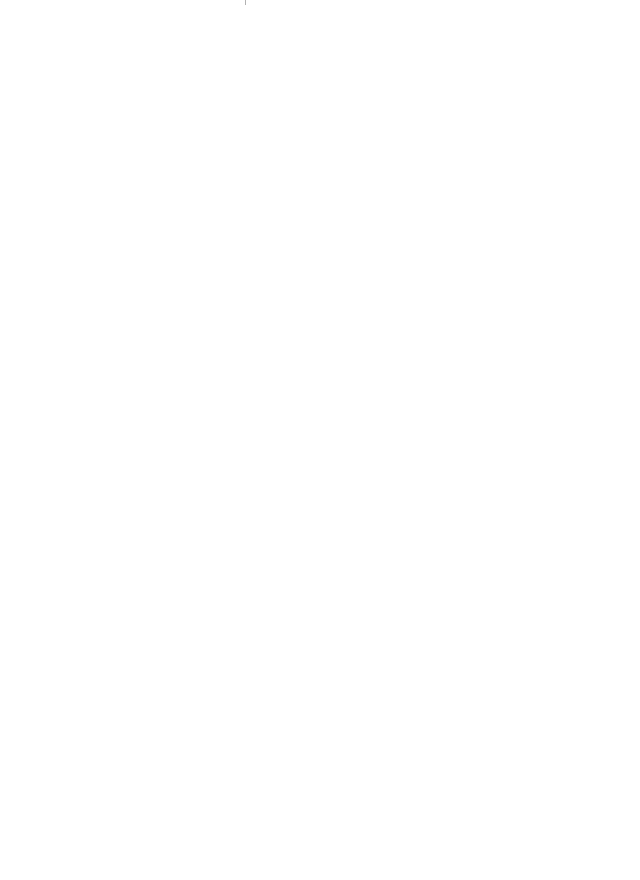
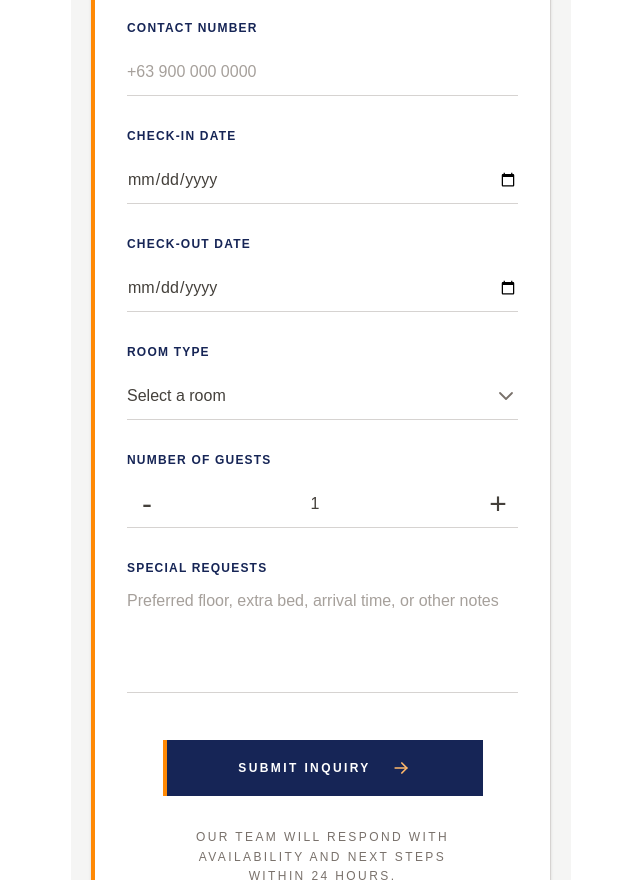
Before and after one commit to jork1216/booking-template, a Next.js app: page /booking in a window 1280 px wide. Before the commit this address had no page. Shown: the part 420-1300 px from the top of the page, without its empty margins (319-959 px from the left). Before the commit the page ends 800 px from the top, so only its background shows below. Built offline with nearby package versions, Linux system fonts and the light colour scheme.

Commit message:
added booking

```diff
--- /dev/null
+++ b/app/booking/page.tsx
@@ -0,0 +1,206 @@
+"use client";
+
+import { useState } from "react";
+import Navbar from "../components/Navbar";
+import Footer from "../components/Footer";
+
+export default function Booking() {
+  const [guests, setGuests] = useState(1);
+
+  return (
+    <div className="mx-auto min-h-[844px] w-full max-w-[500px] bg-stone-100">
+      <Navbar />
+      <section className="bg-stone-100 px-5 py-12 text-center">
+        <h1 className="font-serif text-2xl leading-snug text-blue-950">
+          Booking Inquiry
+        </h1>
+        <p className="mx-auto mt-5 max-w-80 text-base italic leading-relaxed text-stone-500">
+          Share your stay details below and our team will help confirm the right
+          room, dates, and next steps for your visit.
+        </p>
+      </section>
+
+      <section className="bg-stone-100 px-5 pb-12">
+        <form className="border border-l-4 border-stone-300 border-l-orange-400 bg-white px-8 py-10 shadow-sm">
+          <div className="space-y-8">
+            <div>
+              <label
+                htmlFor="full-name"
+                className="block text-xs font-bold uppercase tracking-[0.1em] text-blue-950"
+              >
+                Full Name
+              </label>
+              <input
+                id="full-name"
+                name="fullName"
+                type="text"
+                placeholder="Your name"
+                className="mt-3 h-12 w-full border-b border-stone-300 bg-transparent text-base text-stone-700 outline-none placeholder:text-stone-400 focus:border-blue-950"
+              />
+            </div>
+
+            <div>
+              <label
+                htmlFor="contact-number"
+                className="block text-xs font-bold uppercase tracking-[0.1em] text-blue-950"
+              >
+                Contact Number
+              </label>
+              <input
+                id="contact-number"
+                name="contactNumber"
+                type="tel"
+                placeholder="+63 900 000 0000"
+                className="mt-3 h-12 w-full border-b border-stone-300 bg-transparent text-base text-stone-700 outline-none placeholder:text-stone-400 focus:border-blue-950"
+              />
+            </div>
+
+            <div>
+              <label
+                htmlFor="check-in"
+                className="block text-xs font-bold uppercase tracking-[0.1em] text-blue-950"
+              >
+                Check-In Date
+              </label>
+              <input
+                id="check-in"
+                name="checkIn"
+                type="date"
+                className="mt-3 h-12 w-full border-b border-stone-300 bg-transparent text-base text-stone-700 outline-none focus:border-blue-950"
+              />
+            </div>
+
+            <div>
+              <label
+                htmlFor="check-out"
+                className="block text-xs font-bold uppercase tracking-[0.1em] text-blue-950"
+              >
+                Check-Out Date
+              </label>
+              <input
+                id="check-out"
+                name="checkOut"
+                type="date"
+                className="mt-3 h-12 w-full border-b border-stone-300 bg-transparent text-base text-stone-700 outline-none focus:border-blue-950"
+              />
+            </div>
+
+            <div>
+              <label
+                htmlFor="room-type"
+                className="block text-xs font-bold uppercase tracking-[0.1em] text-blue-950"
+              >
+                Room Type
+              </label>
+              <div className="relative mt-3">
+                <select
+                  id="room-type"
+                  name="roomType"
+                  defaultValue=""
+                  className="h-12 w-full appearance-none border-b border-stone-300 bg-transparent pr-10 text-base text-stone-700 outline-none focus:border-blue-950"
+                >
+                  <option value="" disabled>
+                    Select a room
+                  </option>
+                  <option>Standard Room</option>
+                  <option>Family Room</option>
+                  <option>Deluxe Room</option>
+                </select>
+                <svg
+                  aria-hidden="true"
+                  className="pointer-events-none absolute right-0 top-3 h-6 w-6 text-stone-500"
+                  viewBox="0 0 24 24"
+                  fill="none"
+                  stroke="currentColor"
+                  strokeWidth="1.8"
+                  strokeLinecap="round"
+                  strokeLinejoin="round"
+                >
+                  <path d="m6 9 6 6 6-6" />
+                </svg>
+              </div>
+            </div>
+
+            <div>
+              <p className="block text-xs font-bold uppercase tracking-[0.1em] text-blue-950">
+                Number of Guests
+              </p>
+              <div className="mt-3 flex h-12 items-center justify-between border-b border-stone-300 text-stone-700">
+                <button
+                  type="button"
+                  aria-label="Decrease number of guests"
+                  className="flex h-10 w-10 items-center justify-center text-3xl leading-none hover:text-yellow-900"
+                  onClick={() => setGuests((current) => Math.max(1, current - 1))}
+                >
+                  -
+                </button>
+                <input
+                  aria-label="Number of guests"
+                  name="guests"
+                  type="number"
+                  min="1"
+                  value={guests}
+                  onChange={(event) =>
+                    setGuests(Math.max(1, Number(event.target.value) || 1))
+                  }
+                  className="h-10 w-16 bg-transparent text-center text-base text-stone-700 outline-none"
+                />
+                <button
+                  type="button"
+                  aria-label="Increase number of guests"
+                  className="flex h-10 w-10 items-center justify-center text-3xl leading-none hover:text-yellow-900"
+                  onClick={() => setGuests((current) => current + 1)}
+                >
+                  +
+                </button>
+              </div>
+            </div>
+
+            <div>
+              <label
+                htmlFor="special-requests"
+                className="block text-xs font-bold uppercase tracking-[0.1em] text-blue-950"
+              >
+                Special Requests
+              </label>
+              <textarea
+                id="special-requests"
+                name="specialRequests"
+                rows={4}
+                placeholder="Preferred floor, extra bed, arrival time, or other notes"
+                className="mt-3 w-full resize-none border-b border-stone-300 bg-transparent text-base leading-relaxed text-stone-700 outline-none placeholder:text-stone-400 focus:border-blue-950"
+              />
+            </div>
+          </div>
+
+          <button
+            type="submit"
+            className="mx-auto mt-10 flex h-14 w-full max-w-80 items-center justify-center gap-5 border-l-4 border-orange-400 bg-blue-950 text-xs font-bold uppercase tracking-[0.2em] text-white hover:bg-[#071a33]"
+          >
+            Submit Inquiry
+            <svg
+              aria-hidden="true"
+              className="h-5 w-5 text-orange-300"
+              viewBox="0 0 24 24"
+              fill="none"
+              stroke="currentColor"
+              strokeWidth="2"
+              strokeLinecap="round"
+              strokeLinejoin="round"
+            >
+              <path d="M5 12h14" />
+              <path d="m13 6 6 6-6 6" />
+            </svg>
+          </button>
+
+          <p className="mx-auto mt-8 max-w-72 text-center text-xs uppercase leading-relaxed tracking-[0.2em] text-stone-500">
+            Our team will respond with availability and next steps within 24
+            hours.
+          </p>
+        </form>
+      </section>
+
+      <Footer />
+    </div>
+  );
+}
```
